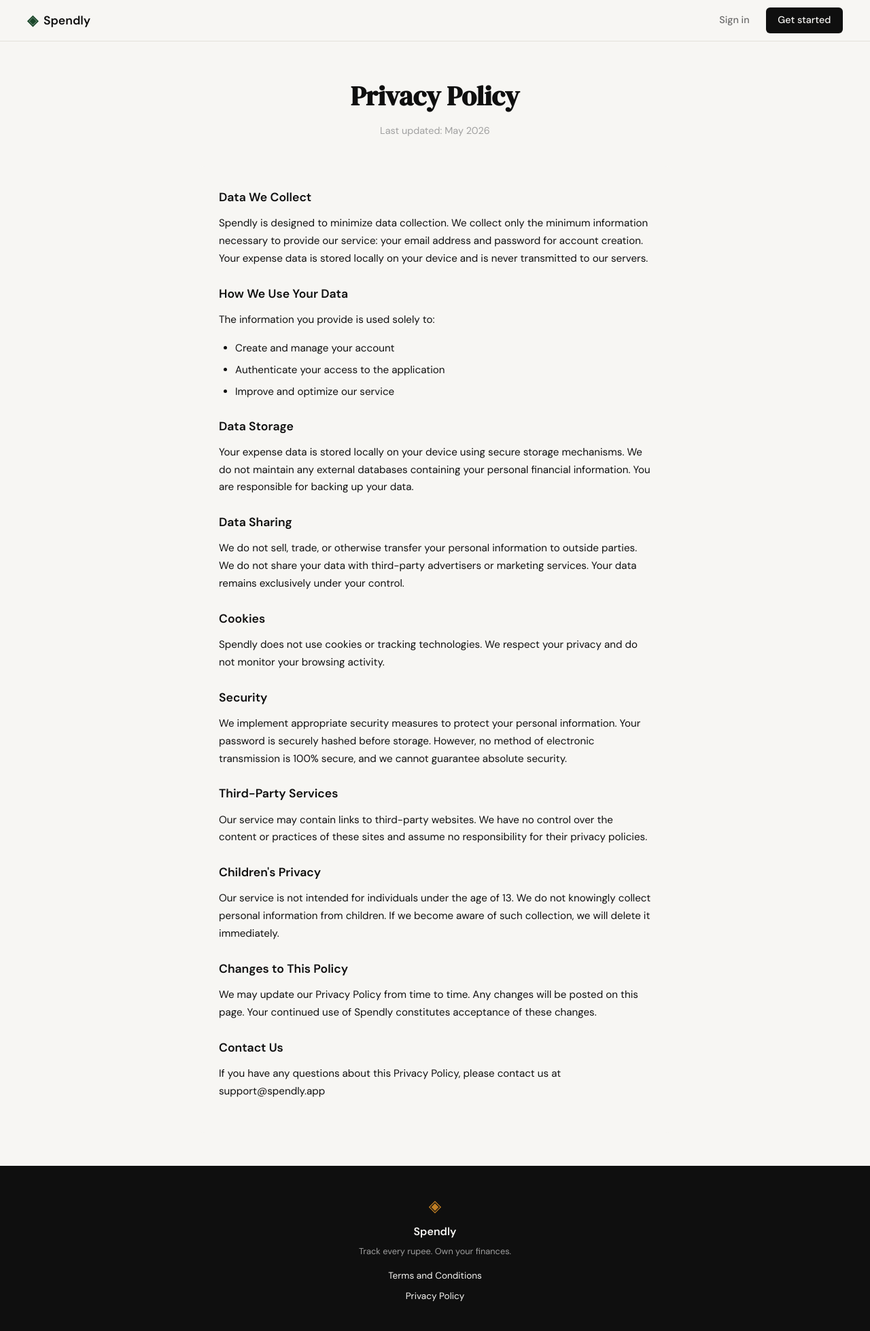
After one commit to Mohd-Hamza-Khan/spendly, a Flask app: page /privacy in a window 1280 px wide. The commit adds this page. Shown: the whole page at 68% size. Run offline with Flask 3, Linux system fonts and the light colour scheme.

Commit message:
landing: add privacy policy  page and route to footer

```diff
--- a/app.py
+++ b/app.py
@@ -25,6 +25,11 @@ def login():
 @app.route("/terms")
 def terms():
     return render_template("terms.html")
+
+
+@app.route("/privacy")
+def privacy():
+    return render_template("privacy.html")
 
 
 # ------------------------------------------------------------------ #
--- a/templates/base.html
+++ b/templates/base.html
@@ -36,7 +36,7 @@
             <p class="footer-copy">Track every rupee. Own your finances.</p>
             <nav class="footer-links">
                 <a href="{{ url_for('terms') }}">Terms and Conditions</a>
-                <a href="#">Privacy Policy</a>
+                <a href="{{ url_for('privacy') }}">Privacy Policy</a>
             </nav>
         </div>
     </footer>
--- /dev/null
+++ b/templates/privacy.html
@@ -0,0 +1,53 @@
+{% extends "base.html" %}
+
+{% block title %}Privacy Policy — Spendly{% endblock %}
+
+{% block content %}
+
+<section class="page-section">
+    <div class="page-container">
+        <header class="page-header">
+            <h1 class="page-title">Privacy Policy</h1>
+            <p class="page-subtitle">Last updated: May 2026</p>
+        </header>
+
+        <div class="legal-content">
+            <h2>Data We Collect</h2>
+            <p>Spendly is designed to minimize data collection. We collect only the minimum information necessary to provide our service: your email address and password for account creation. Your expense data is stored locally on your device and is never transmitted to our servers.</p>
+
+            <h2>How We Use Your Data</h2>
+            <p>The information you provide is used solely to:</p>
+            <ul>
+                <li>Create and manage your account</li>
+                <li>Authenticate your access to the application</li>
+                <li>Improve and optimize our service</li>
+            </ul>
+
+            <h2>Data Storage</h2>
+            <p>Your expense data is stored locally on your device using secure storage mechanisms. We do not maintain any external databases containing your personal financial information. You are responsible for backing up your data.</p>
+
+            <h2>Data Sharing</h2>
+            <p>We do not sell, trade, or otherwise transfer your personal information to outside parties. We do not share your data with third-party advertisers or marketing services. Your data remains exclusively under your control.</p>
+
+            <h2>Cookies</h2>
+            <p>Spendly does not use cookies or tracking technologies. We respect your privacy and do not monitor your browsing activity.</p>
+
+            <h2>Security</h2>
+            <p>We implement appropriate security measures to protect your personal information. Your password is securely hashed before storage. However, no method of electronic transmission is 100% secure, and we cannot guarantee absolute security.</p>
+
+            <h2>Third-Party Services</h2>
+            <p>Our service may contain links to third-party websites. We have no control over the content or practices of these sites and assume no responsibility for their privacy policies.</p>
+
+            <h2>Children's Privacy</h2>
+            <p>Our service is not intended for individuals under the age of 13. We do not knowingly collect personal information from children. If we become aware of such collection, we will delete it immediately.</p>
+
+            <h2>Changes to This Policy</h2>
+            <p>We may update our Privacy Policy from time to time. Any changes will be posted on this page. Your continued use of Spendly constitutes acceptance of these changes.</p>
+
+            <h2>Contact Us</h2>
+            <p>If you have any questions about this Privacy Policy, please contact us at support@spendly.app</p>
+        </div>
+    </div>
+</section>
+
+{% endblock %}
```
